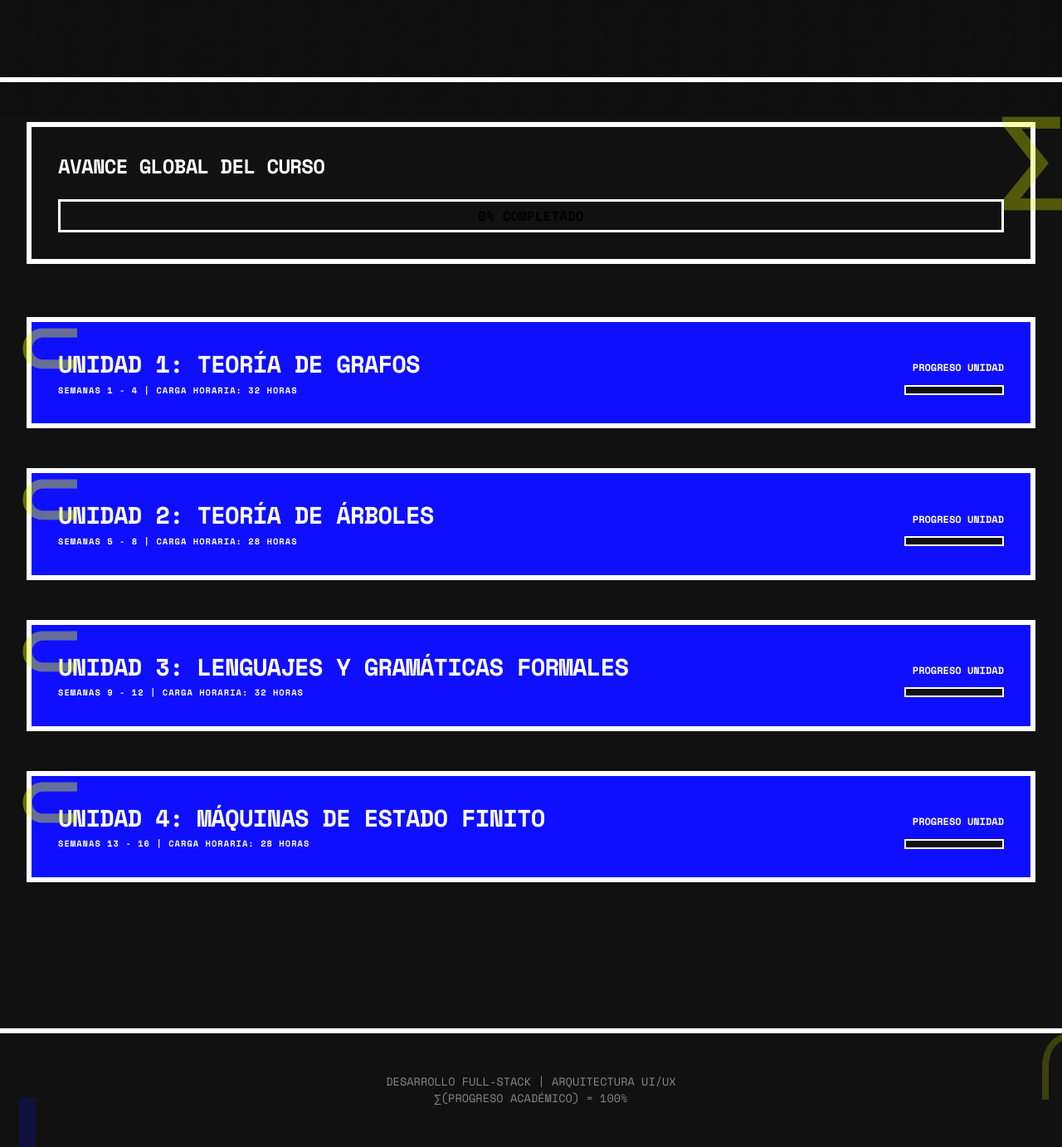
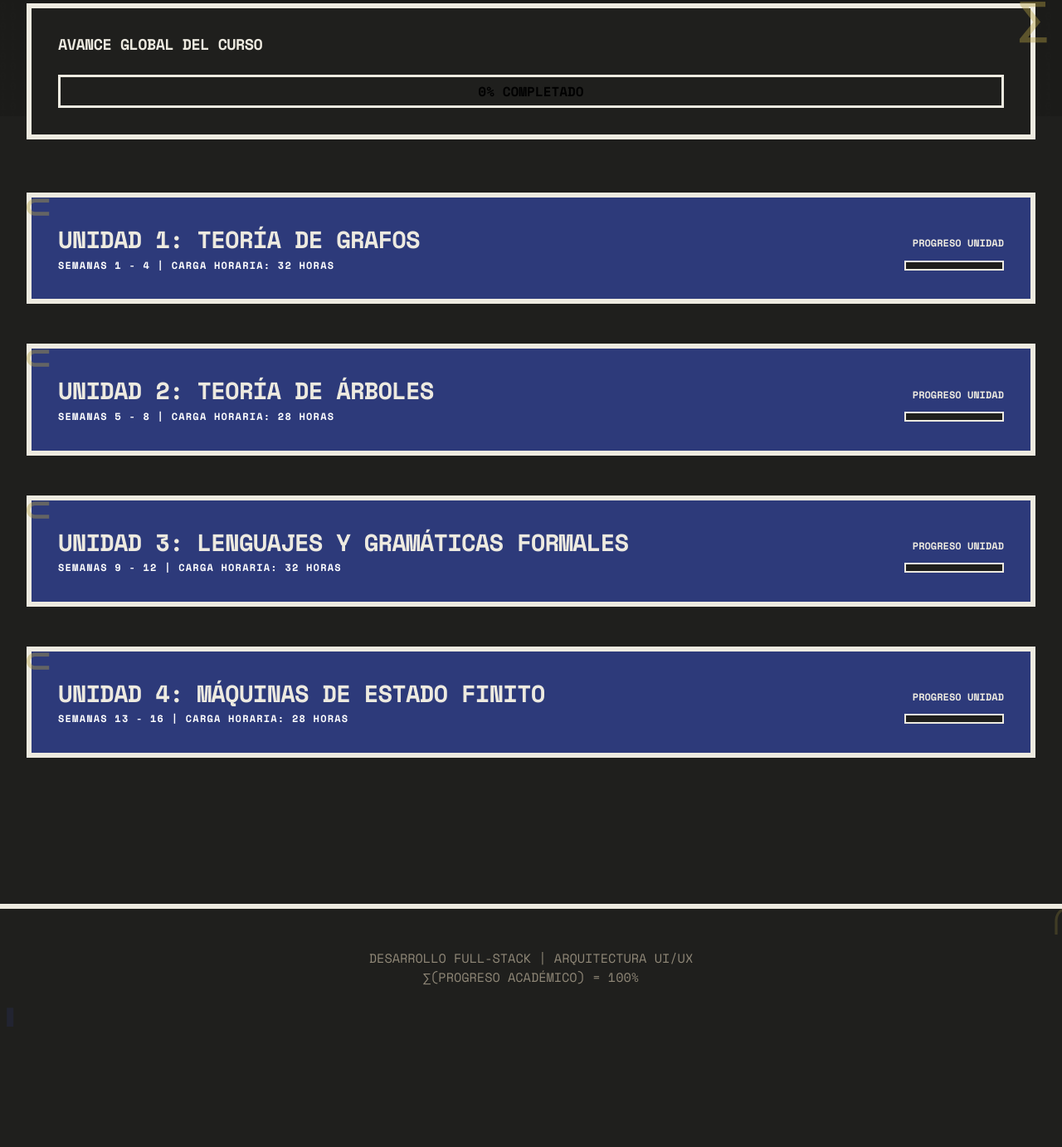
Before and after one commit to cMauricioAngel/Rutas_de_aprendizaje_2do_ciclo, a plain HTML site: page Mapa_Mate_discreta2.html in a window 1280 px wide. Shown: the part 660-2042 px from the top of the page at 83% size. After the commit the page ends 1897 px from the top, so only its background shows below. Drawn offline with nearby package versions, Linux system fonts and the light colour scheme.

Commit message:
redesign soft Mapa_Mate_discreta2.html

```diff
--- a/Mapa_Mate_discreta2.html
+++ b/Mapa_Mate_discreta2.html
@@ -9,12 +9,12 @@
     <link href="https://fonts.googleapis.com/css2?family=Space+Mono:ital,wght@0,400;0,700;1,400;1,700&display=swap" rel="stylesheet">
     <style>
         :root {
-            --bg-mate: #111111;
-            --blanco-puro: #FFFFFF;
-            --amarillo-neon: #E7FF00;
-            --azul-electrico: #0F0FFF;
-            --gris-oscuro: #1a1a1a;
-            --gris-texto: #888888;
+            --bg-mate: #1F1F1D;
+            --blanco-puro: #EDEAE0;
+            --amarillo-neon: #B8A444;
+            --azul-electrico: #2D3A7A;
+            --gris-oscuro: #2A2A28;
+            --gris-texto: #908878;
         }
 
         * {
@@ -53,7 +53,7 @@
         }
 
         h1 {
-            font-size: clamp(3rem, 10vw, 8rem);
+            font-size: clamp(2.5rem, 6vw, 4.5rem);
             line-height: 0.85;
             margin-bottom: 2rem;
             letter-spacing: -0.08em;
@@ -61,30 +61,30 @@
         }
 
         h2 {
-            font-size: clamp(2rem, 6vw, 4rem);
+            font-size: 1.6rem;
             margin-bottom: 1.5rem;
             letter-spacing: -0.05em;
         }
 
         h3 {
-            font-size: 1.5rem;
+            font-size: 1.15rem;
             margin-bottom: 1rem;
             letter-spacing: -0.03em;
         }
 
         h4 {
-            font-size: 1.1rem;
+            font-size: 1rem;
             letter-spacing: -0.02em;
         }
 
         p, li {
-            font-size: 0.85rem;
+            font-size: 0.95rem;
             font-weight: 400;
             line-height: 1.5;
         }
 
         small {
-            font-size: 0.65rem;
+            font-size: 0.75rem;
             color: var(--gris-texto);
             letter-spacing: 0.1em;
         }
@@ -143,11 +143,11 @@
         .global-progress-container::before {
             content: '∑';
             position: absolute;
-            top: -40px;
-            right: -40px;
-            font-size: 8rem;
+            top: -20px;
+            right: -20px;
+            font-size: 3.5rem;
             color: var(--amarillo-neon);
-            opacity: 0.3;
+            opacity: 0.4;
             font-weight: 700;
             line-height: 1;
         }
@@ -210,9 +210,9 @@
         .unit-header::before {
             content: '⊂';
             position: absolute;
-            top: -20px;
-            left: -20px;
-            font-size: 6rem;
+            top: -10px;
+            left: -10px;
+            font-size: 2.5rem;
             color: var(--amarillo-neon);
             opacity: 0.4;
             font-weight: 700;
@@ -405,10 +405,10 @@
         .intersection-yellow { fill: var(--amarillo-neon); }
 
         .operator-giant {
-            font-size: 12rem;
+            font-size: 4.5rem;
             font-weight: 700;
             line-height: 1;
-            opacity: 0.15;
+            opacity: 0.18;
         }
 
         footer {
@@ -424,11 +424,11 @@
         footer::before {
             content: '∪';
             position: absolute;
-            bottom: -60px;
-            left: -60px;
-            font-size: 10rem;
+            bottom: -25px;
+            left: -25px;
+            font-size: 4rem;
             color: var(--azul-electrico);
-            opacity: 0.2;
+            opacity: 0.22;
             font-weight: 700;
             line-height: 1;
         }
@@ -436,11 +436,11 @@
         footer::after {
             content: '∩';
             position: absolute;
-            top: -60px;
-            right: -60px;
-            font-size: 10rem;
+            top: -25px;
+            right: -25px;
+            font-size: 4rem;
             color: var(--amarillo-neon);
-            opacity: 0.2;
+            opacity: 0.22;
             font-weight: 700;
             line-height: 1;
         }
@@ -476,9 +476,9 @@
         /* Decorative elements */
         .decorative-operator {
             position: absolute;
-            font-size: 15rem;
+            font-size: 5rem;
             font-weight: 700;
-            opacity: 0.08;
+            opacity: 0.1;
             line-height: 1;
             z-index: 0;
             pointer-events: none;
```
